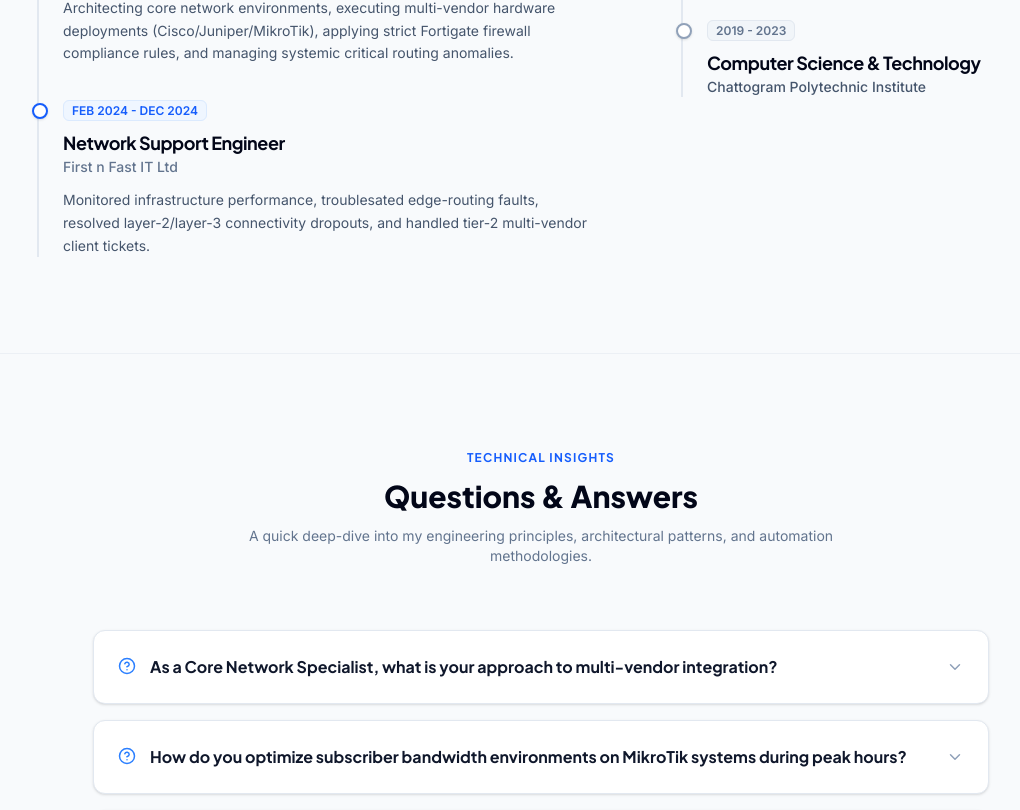
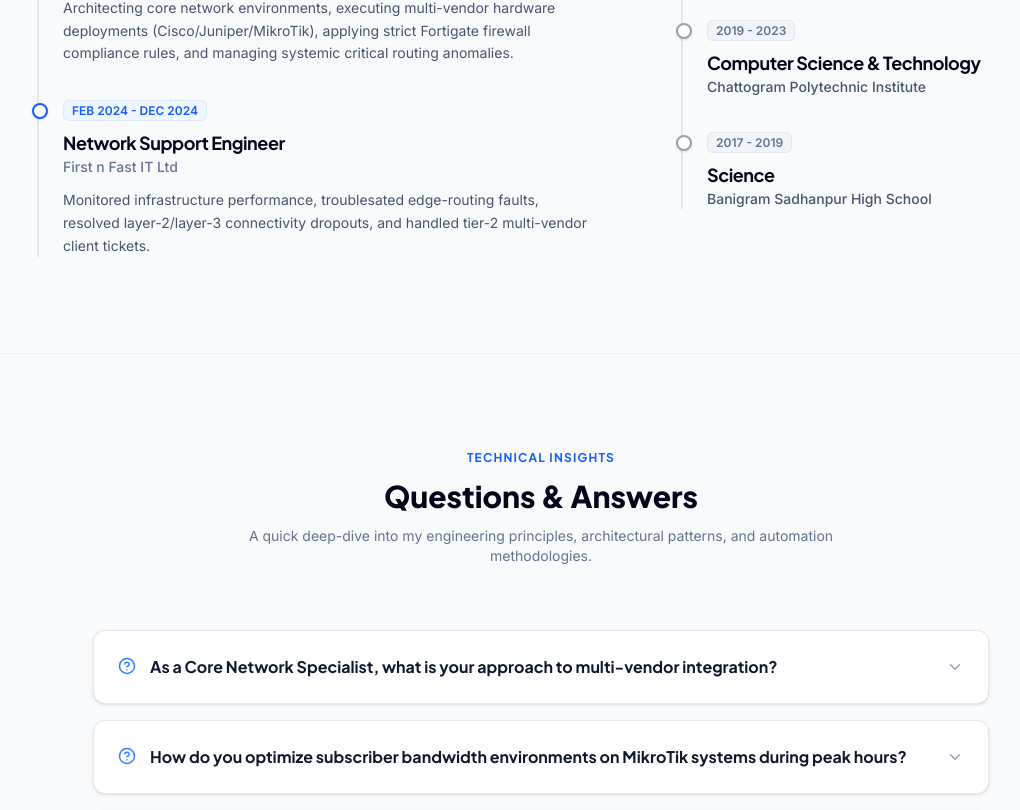
Before and after one commit to kamrul377/My-info, a Next.js app: page / in a window 1280 px wide. Shown: the part 5395-6205 px from the top of the page, without its empty margins (99-1119 px from the left). Built offline with nearby package versions, Linux system fonts and the light colour scheme.

Commit message:
add school

```diff
--- a/data/portfolioData.ts
+++ b/data/portfolioData.ts
@@ -136,6 +136,11 @@ export const education = [
         degree: "Computer Science & Technology",
         institution: "Chattogram Polytechnic Institute",
         period: "2019 - 2023",
+    },
+    {
+        degree: "Science",
+        institution: "Banigram Sadhanpur High School",
+        period: "2017 - 2019",
     }
 ];
 
```
